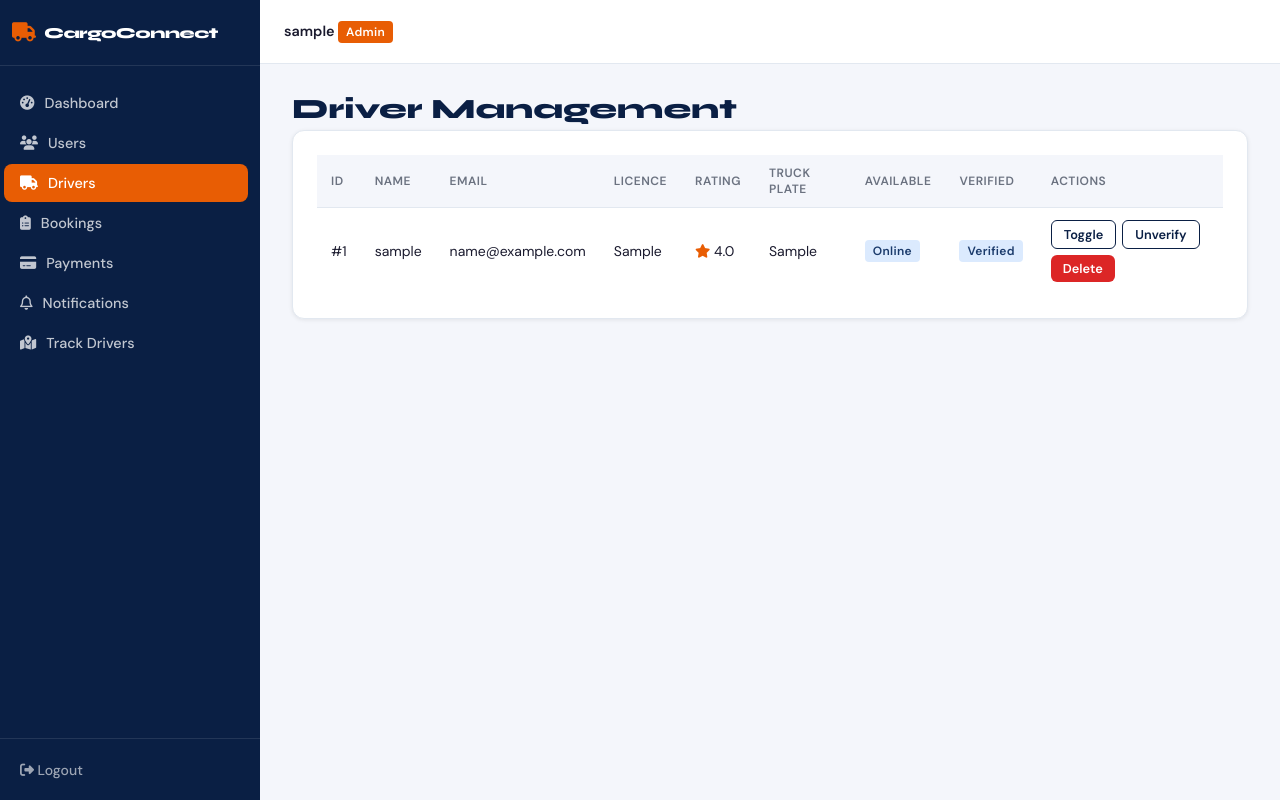
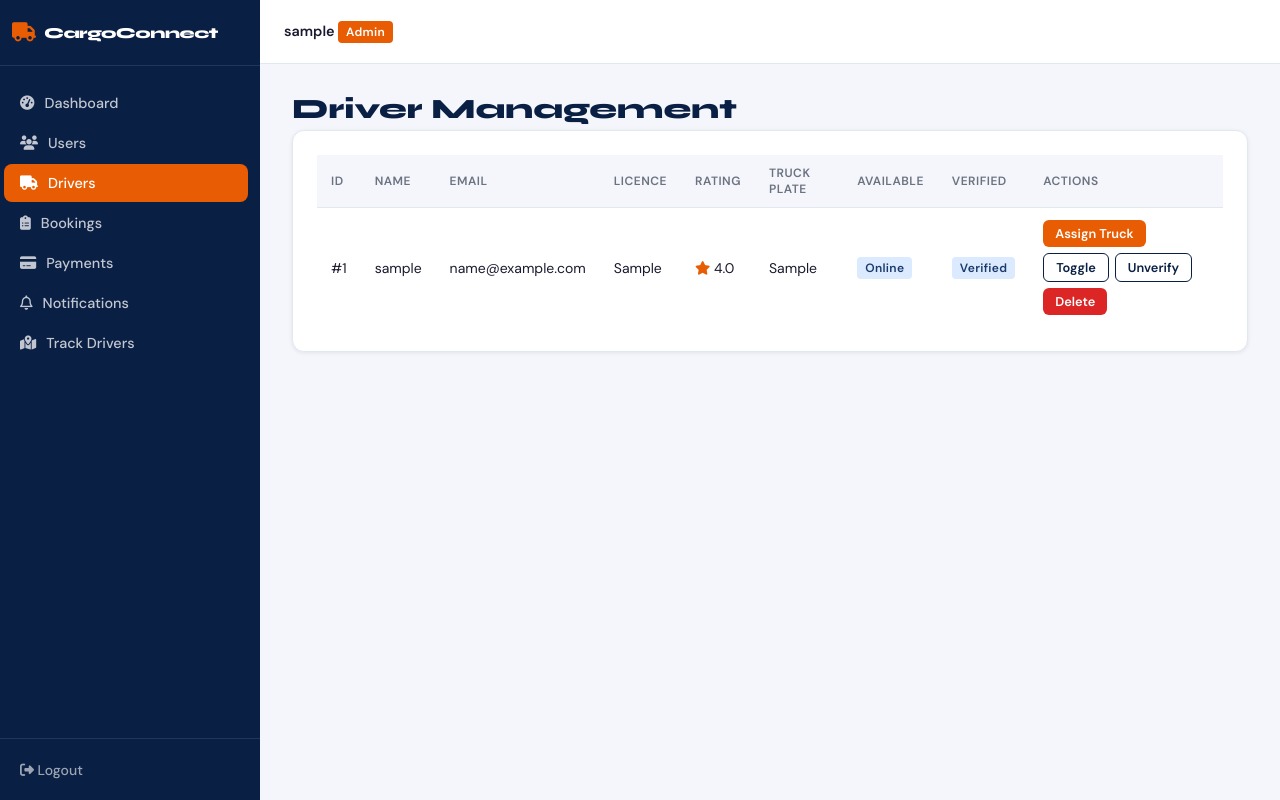
Before and after one commit to NkemJefersonAchia/CargoConnect, a Flask app: page /admin/drivers-page in a window 1280 px wide. Run offline with Flask 3, Linux system fonts and the light colour scheme; a user stored in the database is signed in; tables that the repository leaves empty hold one stand-in row (values such as "Sample post").

Commit message:
Add truck assignment to admin driver management
- routes/admin.py: new POST /admin/drivers/<id>/assign-truck endpoint
  validates plate number uniqueness and capacity, then creates a Truck
  record linked to the driver
- admin_drivers.html: Assign Truck button per row opens a modal with
  plate number and capacity fields; submits to the new endpoint and
  refreshes the driver table on success

```diff
--- a/routes/admin.py
+++ b/routes/admin.py
@@ -8,6 +8,7 @@ from models.customer import Customer
 from models.booking import Booking
 from models.payment import Payment
 from models.notification import Notification
+from models.truck import Truck
 
 admin_bp = Blueprint("admin", __name__)
 
@@ -205,6 +206,34 @@ def delete_driver(driver_id):
     return success(None, "Driver deleted.")
 
 
+@admin_bp.route("/drivers/<int:driver_id>/assign-truck", methods=["POST"])
+@login_required
+@require_admin
+def assign_truck(driver_id):
+    """Assign a new truck to a driver."""
+    driver = Driver.query.get_or_404(driver_id)
+    data = request.get_json() or request.form
+    plate_no = (data.get("plate_no") or "").strip().upper()
+    try:
+        capacity = float(data.get("capacity", 0))
+    except (ValueError, TypeError):
+        return error("Invalid capacity value.")
+    if not plate_no:
+        return error("Plate number is required.")
+    if capacity <= 0:
+        return error("Capacity must be greater than 0.")
+    if Truck.query.filter_by(plate_no=plate_no).first():
+        return error(f"Plate number {plate_no} is already registered.")
+    try:
+        truck = Truck(driver_id=driver_id, plate_no=plate_no, capacity=capacity)
+        db.session.add(truck)
+        db.session.commit()
+    except Exception as e:
+        db.session.rollback()
+        return error(f"Failed to assign truck: {e}", 500)
+    return success({"truck_id": truck.truck_id, "plate_no": truck.plate_no}, "Truck assigned.")
+
+
 @admin_bp.route("/bookings", methods=["GET"])
 @login_required
 @require_admin
--- a/templates/admin_drivers.html
+++ b/templates/admin_drivers.html
@@ -42,6 +42,26 @@
   </div>
 </section>
 
+<div class="modal" id="assignTruckModal" role="dialog" aria-modal="true">
+  <div class="modal__backdrop" id="assignTruckBackdrop"></div>
+  <div class="modal__box">
+    <h3 class="modal__title">Assign Truck</h3>
+    <p class="modal__body" id="assignTruckSubtitle" style="margin-bottom:1rem;color:#506189;font-size:0.9rem;"></p>
+    <div class="form-group" style="margin-bottom:1rem;">
+      <label class="form-label">Plate Number</label>
+      <input class="form-input" type="text" id="truckPlateInput" placeholder="e.g. RAD 004 D" />
+    </div>
+    <div class="form-group" style="margin-bottom:1.5rem;">
+      <label class="form-label">Capacity (tons)</label>
+      <input class="form-input" type="number" id="truckCapacityInput" min="0.5" step="0.5" placeholder="e.g. 5" />
+    </div>
+    <div class="modal__actions">
+      <button class="btn btn--ghost" id="assignTruckCancel">Cancel</button>
+      <button class="btn btn--action" id="assignTruckConfirm">Assign Truck</button>
+    </div>
+  </div>
+</div>
+
 <div class="modal" id="confirmActionModal" role="dialog" aria-modal="true">
   <div class="modal__backdrop" id="actionModalBackdrop"></div>
   <div class="modal__box">
@@ -77,6 +97,7 @@
             <td><span class="badge badge--${d.is_available ? 'confirmed' : 'cancelled'}">${d.is_available ? 'Online' : 'Offline'}</span></td>
             <td><span class="badge badge--${d.is_verified ? 'confirmed' : 'pending'}">${d.is_verified ? 'Verified' : 'Pending'}</span></td>
             <td class="actions-cell">
+              <button class="btn btn--sm btn--action" onclick="openAssignTruckModal(${d.driver_id}, '${d.name}')">Assign Truck</button>
               <button class="btn btn--sm btn--ghost" onclick="toggleAvailability(${d.driver_id})">Toggle</button>
               <button class="btn btn--sm btn--ghost" onclick="removeVerification(${d.driver_id})">Unverify</button>
               <button class="btn btn--sm btn--danger" onclick="openActionModal('delete', ${d.driver_id})">Delete</button>
@@ -139,6 +160,50 @@
     document.getElementById('confirmActionModal').classList.remove('modal--open');
   });
 
+  // ── Assign Truck Modal ────────────────────────────────────
+  let assignTruckDriverId = null;
+
+  function openAssignTruckModal(driverId, driverName) {
+    assignTruckDriverId = driverId;
+    document.getElementById('assignTruckSubtitle').textContent = `Driver: ${driverName}`;
+    document.getElementById('truckPlateInput').value = '';
+    document.getElementById('truckCapacityInput').value = '';
+    document.getElementById('assignTruckModal').classList.add('modal--open');
+  }
+
+  document.getElementById('assignTruckCancel').addEventListener('click', () => {
+    document.getElementById('assignTruckModal').classList.remove('modal--open');
+  });
+  document.getElementById('assignTruckBackdrop').addEventListener('click', () => {
+    document.getElementById('assignTruckModal').classList.remove('modal--open');
+  });
+
+  document.getElementById('assignTruckConfirm').addEventListener('click', async () => {
+    const plate = document.getElementById('truckPlateInput').value.trim();
+    const capacity = document.getElementById('truckCapacityInput').value;
+    if (!plate || !capacity) { alert('Please fill in both fields.'); return; }
+    const btn = document.getElementById('assignTruckConfirm');
+    btn.disabled = true; btn.textContent = 'Saving…';
+    try {
+      const res = await fetch(`/admin/drivers/${assignTruckDriverId}/assign-truck`, {
+        method: 'POST',
+        headers: { 'Content-Type': 'application/json' },
+        body: JSON.stringify({ plate_no: plate, capacity: parseFloat(capacity) }),
+      });
+      const json = await res.json();
+      if (json.status === 'success') {
+        document.getElementById('assignTruckModal').classList.remove('modal--open');
+        loadDrivers();
+      } else {
+        alert(json.message);
+      }
+    } catch (e) {
+      alert('Failed to assign truck. Please try again.');
+    } finally {
+      btn.disabled = false; btn.textContent = 'Assign Truck';
+    }
+  });
+
   loadDrivers();
 </script>
 {% endblock %}
```
